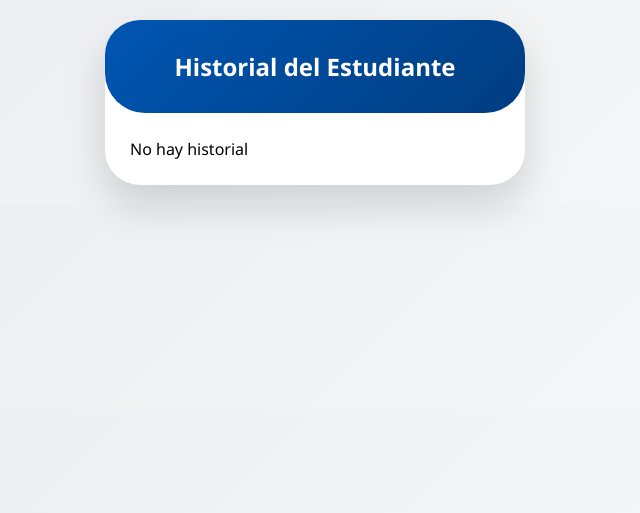
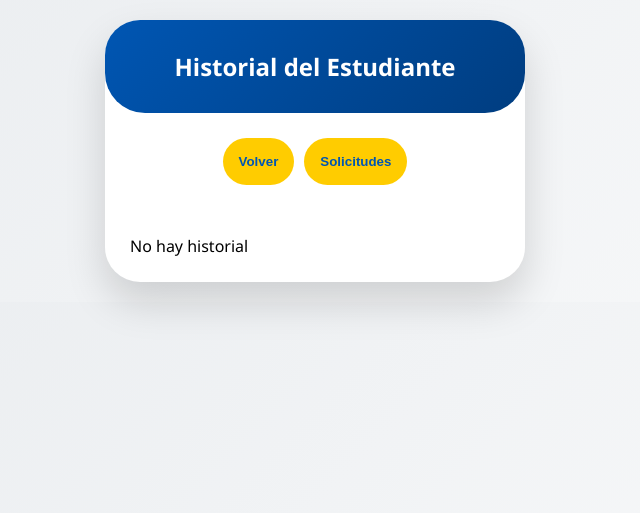
Before and after one commit to estebancabreraanimen2708com-cpu/medigo, a Flask app: page /historial/1 in a window 1280 px wide. Shown: the top 513 px of the page, without its empty margins (325-965 px from the left). Run offline with Flask 3, Linux system fonts and the light colour scheme; data that the repository does not hold is empty.

Commit message:
Update historial.html

```diff
--- a/templates/historial.html
+++ b/templates/historial.html
@@ -13,12 +13,27 @@
 <h2>Historial del Estudiante</h2>
 </div>
 
+<!-- 🔥 BOTÓN VOLVER -->
+<div class="contenido">
+<div style="display:flex; gap:10px; justify-content:center; flex-wrap:wrap;">
+<a href="/inspector">
+<button class="btn-principal">Volver</button>
+</a>
+
+<a href="/solicitudes">
+<button class="btn-principal">Solicitudes</button>
+</a>
+</div>
+</div>
+
+<!-- 🔥 CONTENIDO -->
 <div class="contenido">
 
 {% if data %}
 
 {% for s in data %}
 <div class="tarjeta-solicitud">
+
 <div class="fila-info">
 <span class="nombre-est">{{ s.nombre }}</span>
 <span>{{ s.estado }}</span>
@@ -32,6 +47,7 @@
 Fecha: {{ s.fecha }} <br>
 Dolor: {{ s.dolor }}
 </small>
+
 </div>
 {% endfor %}
 
```
Lines whose indentation alone changed are shown as unchanged.
